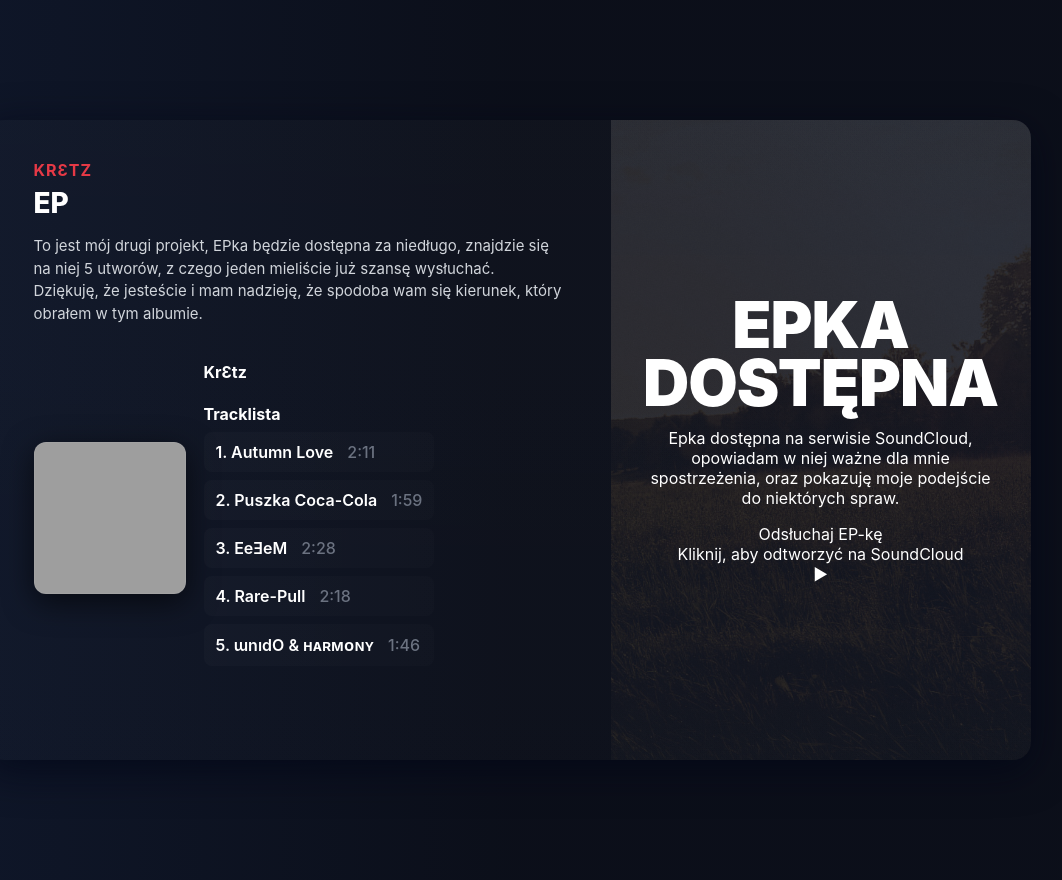
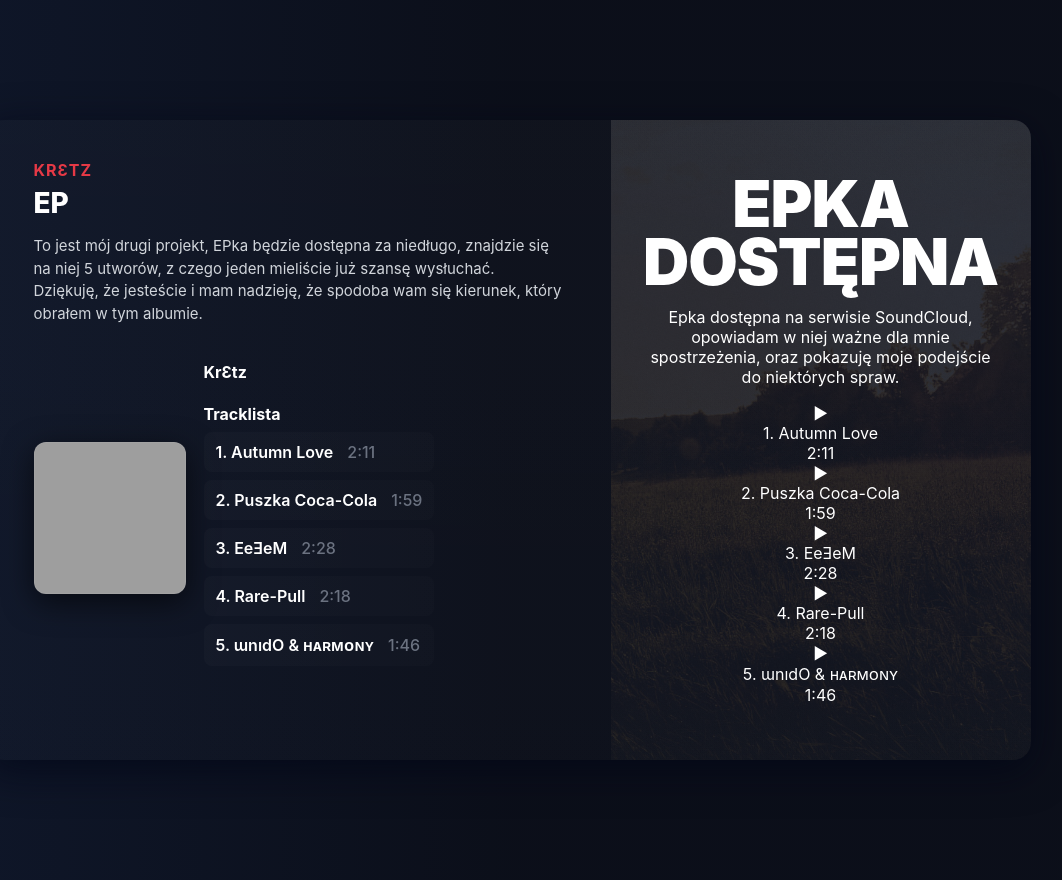
Before and after one commit to Kr3tz/EP, a plain HTML site: page index.html in a window 1280 px wide. Shown: the whole page, without its empty margins (132-1194 px from the left). Drawn offline with Linux system fonts and the light colour scheme; grey boxes are pictures that could not be loaded.

Commit message:
Refactor index.html to include track previews

```diff
--- a/index.html
+++ b/index.html
@@ -39,13 +39,38 @@
         <h1 class="coming">EPKA DOSTĘPNA<br></h1>
         <p>Epka dostępna na serwisie SoundCloud, opowiadam w niej ważne dla mnie spostrzeżenia, oraz pokazuję moje podejście do niektórych spraw.<p>
 
-<div class="play-box" onclick="window.open('https://soundcloud.com/kr3tz/sets/chwila', '_blank')">
-  <div class="play-box-cover" style="background-image: url('epka1.png');"></div>
-  <div class="play-box-content">
-    <div class="play-title">Odsłuchaj EP-kę</div>
-    <div class="play-sub">Kliknij, aby odtworzyć na SoundCloud</div>
+<div class="track-preview">
+  <div class="track-row" onclick="window.open('https://soundcloud.com/kr3tz/autumn-love', '_blank')">
+    <div class="track-play">▶</div>
+    <div class="track-title">1. Autumn Love</div>
+    <div class="track-time">2:11</div>
   </div>
-  <div class="play-button">▶</div>
+
+  <div class="track-row" onclick="window.open('https://soundcloud.com/kr3tz/puszka-coca-cola', '_blank')">
+    <div class="track-play">▶</div>
+    <div class="track-title">2. Puszka Coca-Cola</div>
+    <div class="track-time">1:59</div>
+  </div>
+
+  <div class="track-row" onclick="window.open('https://soundcloud.com/kr3tz/eee3em', '_blank')">
+    <div class="track-play">▶</div>
+    <div class="track-title">3. EeƎeM</div>
+    <div class="track-time">2:28</div>
+  </div>
+
+  <div class="track-row" onclick="window.open('https://soundcloud.com/kr3tz/rare-pull', '_blank')">
+    <div class="track-play">▶</div>
+    <div class="track-title">4. Rare-Pull</div>
+    <div class="track-time">2:18</div>
+  </div>
+
+  <div class="track-row" onclick="window.open('https://soundcloud.com/kr3tz/unipd-harmony', '_blank')">
+    <div class="track-play">▶</div>
+    <div class="track-title">5. ɯnıdO & ʜᴀʀᴍᴏɴʏ</div>
+    <div class="track-time">1:46</div>
+  </div>
+</div>
+
 </div>
 
     </div>
```
